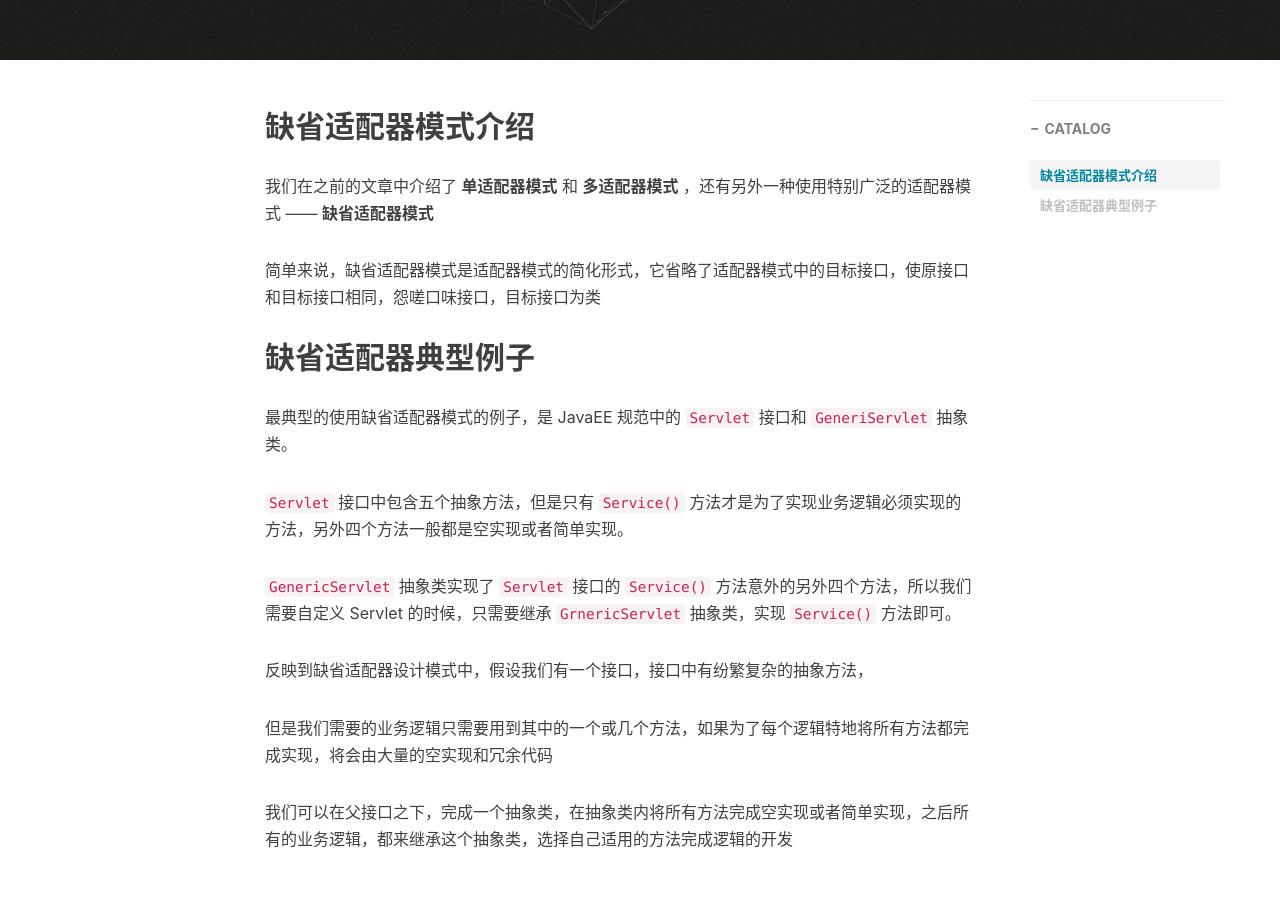
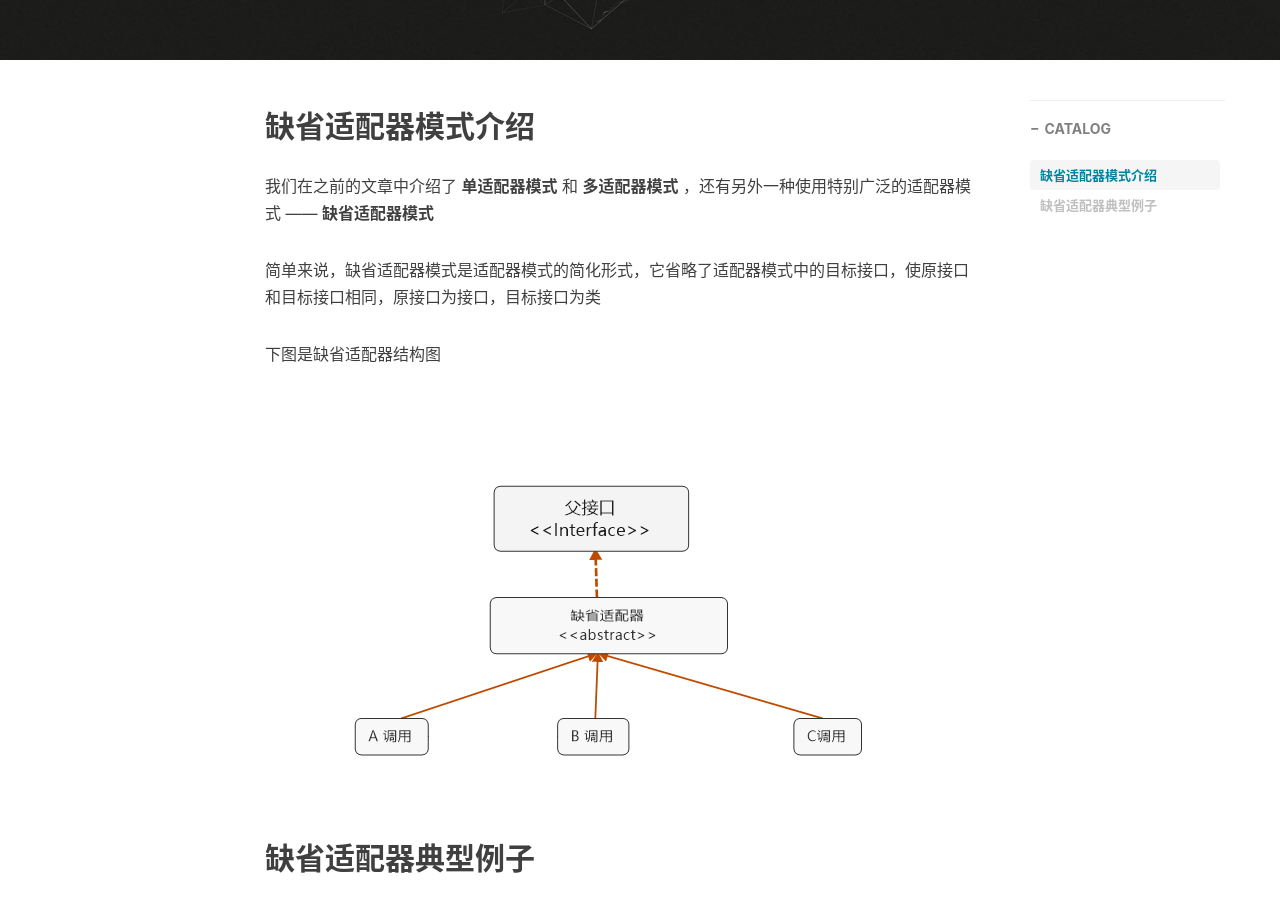
Before and after one commit to Zjianru/zjianru.github.io, a Jekyll site: the page built from _posts/2018-11-19-java中的适配器模式（三）.md, in a window 1280 px wide and 900 px high, scrolled down 463 px. Built offline with Jekyll 4.4.1, drawn with Linux system fonts in a browser that asks for light colours; nearby versions of some CDN libraries; comment, search, counter and statistics services are not loaded.

Commit message:
add note in Design Pattern

```diff
--- a/_posts/2018-11-19-java中的适配器模式（三）.md
+++ b/_posts/2018-11-19-java中的适配器模式（三）.md
@@ -15,9 +15,11 @@ tags:
 
 我们在之前的文章中介绍了 **单适配器模式** 和 **多适配器模式** ，还有另外一种使用特别广泛的适配器模式 —— **缺省适配器模式**
 
-简单来说，缺省适配器模式是适配器模式的简化形式，它省略了适配器模式中的目标接口，使原接口和目标接口相同，怨嗟口味接口，目标接口为类
+简单来说，缺省适配器模式是适配器模式的简化形式，它省略了适配器模式中的目标接口，使原接口和目标接口相同，原接口为接口，目标接口为类
 
+下图是缺省适配器结构图
 
+ ![缺省适配器结构图](https://raw.githubusercontent.com/Zjianru/zjianru.github.io/master/img/%E7%BC%BA%E7%9C%81%E9%80%82%E9%85%8D%E5%99%A8.png)
 
 ## 缺省适配器典型例子
 
```
